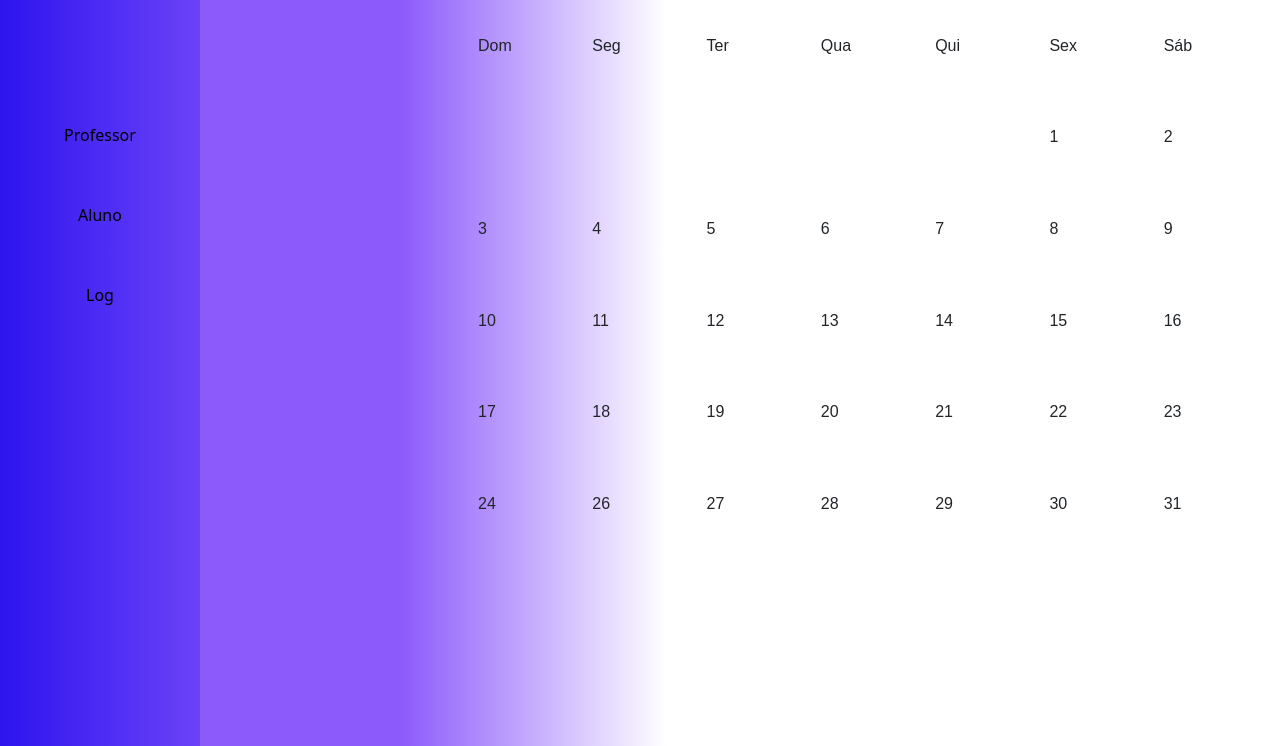
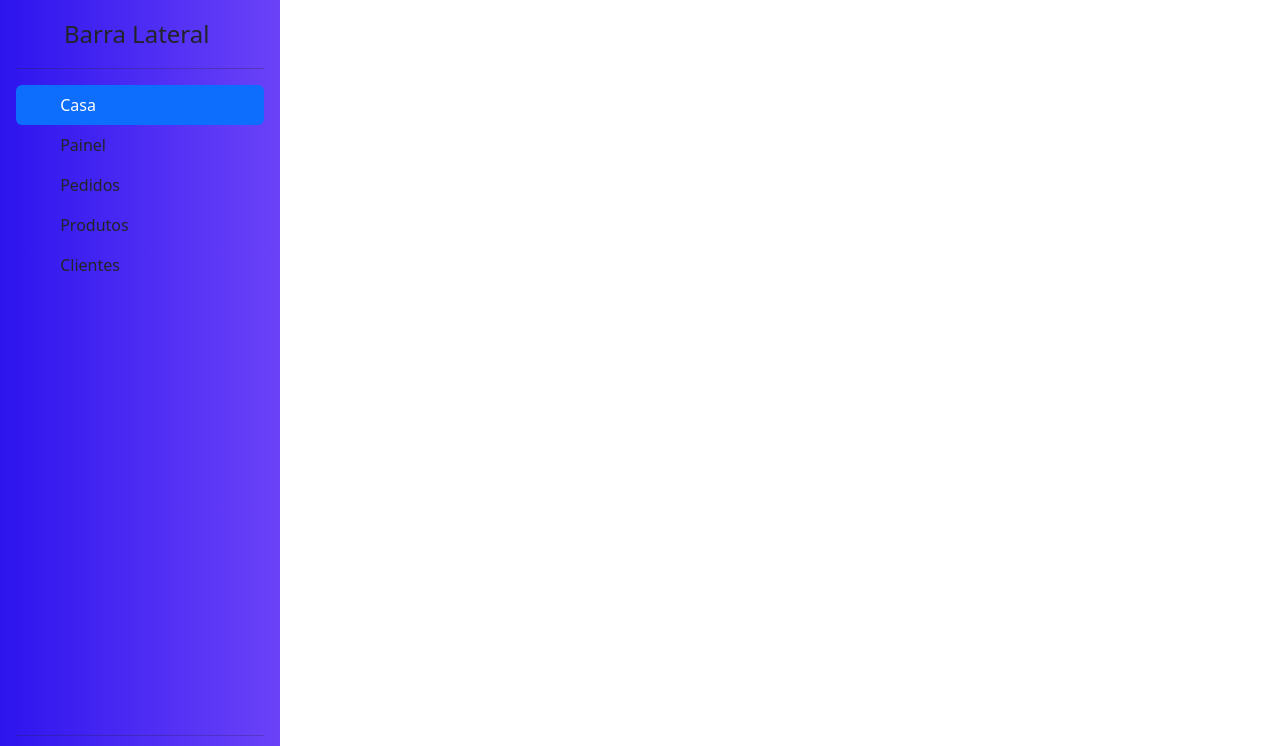
Before and after one commit to LuizFelipeBSC/Calendario, a plain HTML site: page index.html in a window 1280 px wide. Shown: the top 746 px of the page. Drawn offline with nearby package versions, Linux system fonts and the light colour scheme.

Commit message:
Atualizando menu

```diff
--- a/base.css
+++ b/base.css
@@ -11,7 +11,7 @@ body {
     margin: 0 auto;
     background-color: #8c5afb;
 }
-.menu {
+#menu {
     width: 100%;
     background-image: linear-gradient(to right,#2d14ee,#6b42f8);
     padding: 110px 0px 0px;
--- a/index.html
+++ b/index.html
@@ -15,88 +15,61 @@
 </head>
 
 <body>
-
-
-    <p id="demo"></p>
-
-    <div class="wrapper">
-        <!-- Menu -->
-        <div class="menu">
-            <div>
-                <button class="buttonmenu">Professor</button>
-            </div>
-            <div>
-                <button class="buttonmenu">Aluno</button>
-            </div>
-            <div>
-                <button class="buttonmenu">Log</button>
-            </div>
+    <!--Menu-->
+    <div id="menu" class="d-flex flex-column flex-shrink-0 p-3 bg-light" style="width: 280px;">
+        <a href="/" class="d-flex align-items-center mb-3 mb-md-0 me-md-auto link-dark text-decoration-none">
+          <svg class="bi pe-none me-2" width="40" height="32"><use xlink:href="#bootstrap"></use></svg>
+          <span class="fs-4"><font style="vertical-align: inherit;"><font style="vertical-align: inherit;">Barra Lateral</font></font></span>
+        </a>
+        <hr>
+        <ul class="nav nav-pills flex-column mb-auto">
+          <li class="nav-item">
+            <a href="#" class="nav-link active" aria-current="page">
+              <svg class="bi pe-none me-2" width="16" height="16"><use xlink:href="#home"></use></svg><font style="vertical-align: inherit;"><font style="vertical-align: inherit;">
+              Casa
+            </font></font></a>
+          </li>
+          <li>
+            <a href="#" class="nav-link link-dark">
+              <svg class="bi pe-none me-2" width="16" height="16"><use xlink:href="#speedometer2"></use></svg><font style="vertical-align: inherit;"><font style="vertical-align: inherit;">
+              Painel
+            </font></font></a>
+          </li>
+          <li>
+            <a href="#" class="nav-link link-dark">
+              <svg class="bi pe-none me-2" width="16" height="16"><use xlink:href="#table"></use></svg><font style="vertical-align: inherit;"><font style="vertical-align: inherit;">
+              Pedidos
+            </font></font></a>
+          </li>
+          <li>
+            <a href="#" class="nav-link link-dark">
+              <svg class="bi pe-none me-2" width="16" height="16"><use xlink:href="#grid"></use></svg><font style="vertical-align: inherit;"><font style="vertical-align: inherit;">
+              Produtos
+            </font></font></a>
+          </li>
+          <li>
+            <a href="#" class="nav-link link-dark">
+              <svg class="bi pe-none me-2" width="16" height="16"><use xlink:href="#people-circle"></use></svg><font style="vertical-align: inherit;"><font style="vertical-align: inherit;">
+              Clientes
+            </font></font></a>
+          </li>
+        </ul>
+        <hr>
+        <div class="dropdown">
+          <a href="#" class="d-flex align-items-center link-dark text-decoration-none dropdown-toggle" data-bs-toggle="dropdown" aria-expanded="false">
+            <img src="https://github.com/mdo.png" alt="" width="32" height="32" class="rounded-circle me-2">
+            <strong><font style="vertical-align: inherit;"><font style="vertical-align: inherit;">mdo</font></font></strong>
+          </a>
+          <ul class="dropdown-menu text-small shadow">
+            <li><a class="dropdown-item" href="#"><font style="vertical-align: inherit;"><font style="vertical-align: inherit;">Novo projeto...</font></font></a></li>
+            <li><a class="dropdown-item" href="#"><font style="vertical-align: inherit;"><font style="vertical-align: inherit;">Definições</font></font></a></li>
+            <li><a class="dropdown-item" href="#"><font style="vertical-align: inherit;"><font style="vertical-align: inherit;">Perfil</font></font></a></li>
+            <li><hr class="dropdown-divider"></li>
+            <li><a class="dropdown-item" href="#"><font style="vertical-align: inherit;"><font style="vertical-align: inherit;">Sair</font></font></a></li>
+          </ul>
         </div>
-        <!-- Conteúdo -->
-        <div class="content" align="center">
-            <table id="Calendar" data-month="auto" border="0" cellpadding="0" cellspacing="0">
-                <tr id="dias-semana">
-                    <td colspan=2>Dom</td>
-                    <td colspan=2>Seg</td>
-                    <td colspan=2>Ter</td>
-                    <td colspan=2>Qua</td>
-                    <td colspan=2>Qui</td>
-                    <td colspan=2>Sex</td>
-                    <td colspan=2>Sáb</td>
-                </tr>
-                <tr id="1semana">
-                    <td colspan=2> </td>
-                    <td colspan=2> </td>
-                    <td colspan=2> </td>
-                    <td colspan=2> </td>
-                    <td colspan=2> </td>
-                    <td colspan=2>1</td>
-                    <td colspan=2>2</td>
-                </tr>
-                <tr id="2semana">
-                    <td colspan=2>3</td>
-                    <td colspan=2>4</td>
-                    <td colspan=2>5</td>
-                    <td colspan=2>6</td>
-                    <td colspan=2>7</td>
-                    <td colspan=2>8</td>
-                    <td colspan=2>9</td>
-                </tr>
-                <tr id="3semana">
-                    <td colspan=2>10</td>
-                    <td colspan=2>11</td>
-                    <td colspan=2>12</td>
-                    <td colspan=2>13</td>
-                    <td colspan=2>14</td>
-                    <td colspan=2>15</td>
-                    <td colspan=2>16</td>
-                </tr>
-                <tr id="4semana">
-                    <td colspan=2>17</td>
-                    <td colspan=2>18</td>
-                    <td colspan=2>19</td>
-                    <td colspan=2>20</td>
-                    <td colspan=2>21</td>
-                    <td colspan=2>22</td>
-                    <td colspan=2>23</td>
-                </tr>
-                <tr id="5semana">
-                    <td colspan=2>24</td>
-                    <td colspan=2>26</td>
-                    <td colspan=2>27</td>
-                    <td colspan=2>28</td>
-                    <td colspan=2>29</td>
-                    <td colspan=2>30</td>
-                    <td colspan=2>31</td>
-                </tr>
-            </table>
-        </div>
-        <div class="teste">
-
-        </div>
-    </div>
-    </div>
-
+      </div>
+    <!--Fim menu-->
     <!-- JavaScript Bundle with Popper -->
     <script src="https://cdn.jsdelivr.net/npm/bootstrap@5.2.2/dist/js/bootstrap.bundle.min.js"
         integrity="sha384-OERcA2EqjJCMA+/3y+gxIOqMEjwtxJY7qPCqsdltbNJuaOe923+mo//f6V8Qbsw3"
```
